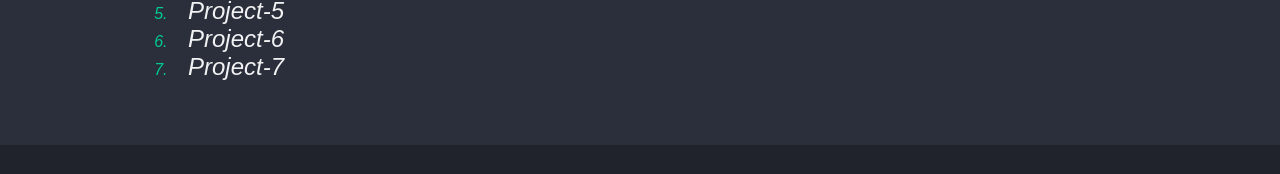
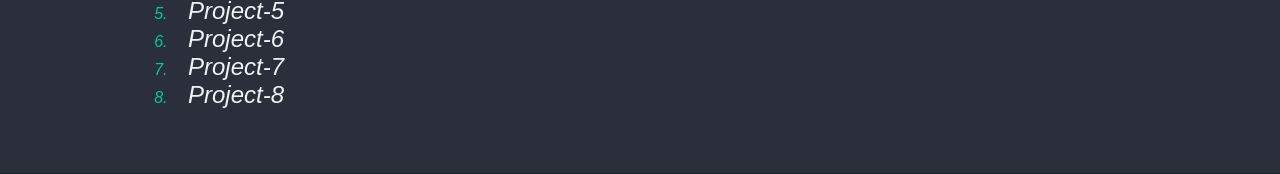
Before and after one commit to Prakash-Punj/Portfolio_codeAlpha, a plain HTML site: page index.html in a window 1280 px wide. Shown: the part 2303-2477 px from the top of the page. Drawn offline with nearby package versions, Linux system fonts and the light colour scheme; a web font is replaced by a local one.

Commit message:
index.html

```diff
--- a/index.html
+++ b/index.html
@@ -425,6 +425,8 @@
                         <li class="skills_item"><a href="https://Prakash-Punj.github.io/Project-2-js" target="_blank">Project-6</a></li>
 
                         <li class="skills_item"><a href="https://Prakash-Punj.github.io/Project-1-js" target="_blank">Project-7</a></li>
+
+                        <li class="skills_item"><a href="https://prakash-punj.github.io/Image-Gallery/" target="_blank">Project-8</a></li>
                     </ol>
                 </div>
                 <div class="my_project_card">
```
